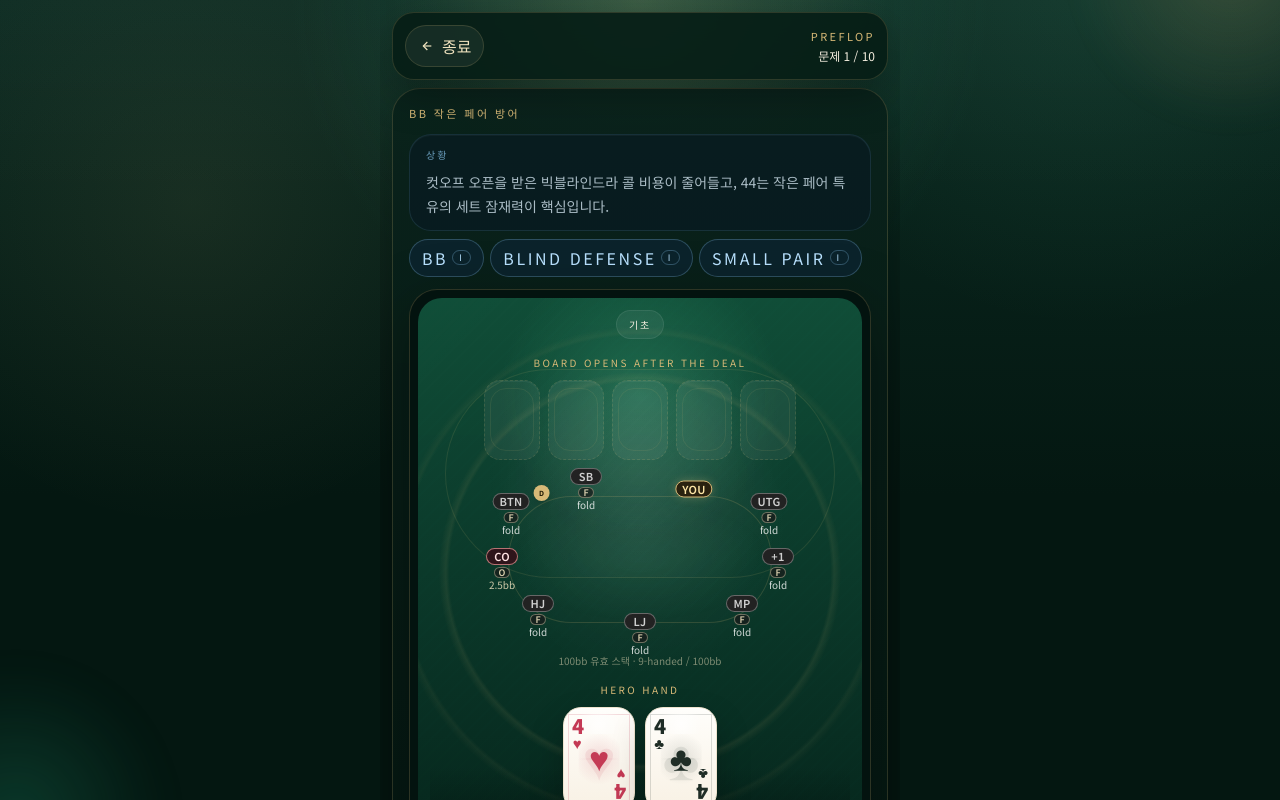
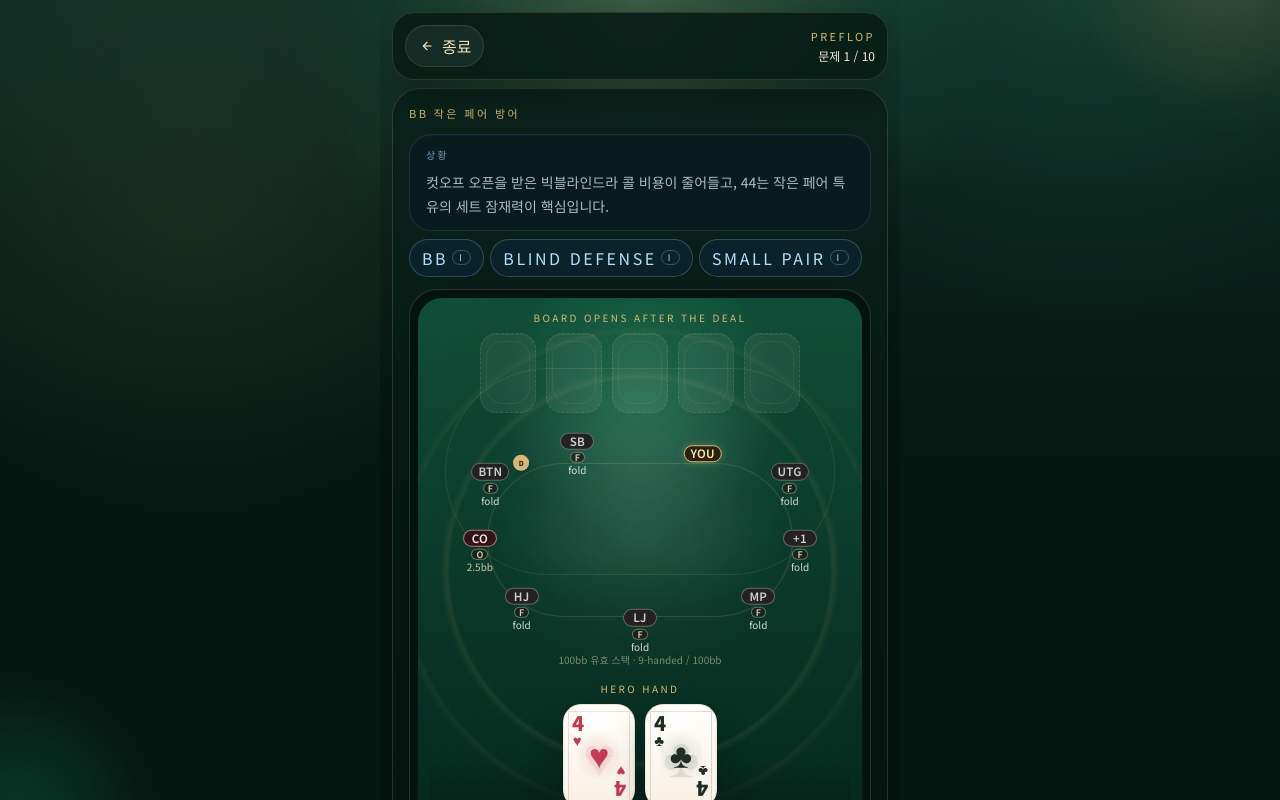
Before and after one commit to Jaeho211/holdem-ready, a Next.js app: page / in a window 1280 px wide. Both pictures are taken after a click on the button "오늘의 10문제 시작". Shown: the top 800 px of the page. Built offline with nearby package versions, Linux system fonts and the light colour scheme.

Commit message:
Refine quiz table layout and QA viewport

```diff
--- a/app/_components/poker-table.tsx
+++ b/app/_components/poker-table.tsx
@@ -144,7 +144,7 @@ function SeatMarker({
         <div
           data-qa-region={`table-seat-chip:${seat}`}
           className={cn(
-            "flex min-w-[32px] items-center justify-center rounded-full border px-1.5 py-0.5 text-[11px] font-semibold leading-none tracking-wide transition-colors",
+            "flex min-w-[34px] items-center justify-center rounded-full border px-1.5 py-0.5 text-[11.5px] font-semibold leading-none tracking-wide transition-colors",
             style,
             spotlight && "shadow-[0_0_0_1px_rgba(255,231,231,0.18),0_0_18px_rgba(217,137,137,0.24)]",
           )}
@@ -189,9 +189,12 @@ function SeatMarker({
         <span
           data-qa-overlay={`table-spotlight:${seat}`}
           className={cn(
-            "absolute z-10 whitespace-nowrap rounded-full border border-[#d98989]/36 bg-[#3a1b22]/88 px-1.5 py-0.5 text-[9px] font-semibold leading-none tracking-[0.14em] text-[#ffe7e7] shadow-[0_8px_18px_rgba(0,0,0,0.24)]",
+            "absolute z-10 whitespace-nowrap rounded-full border border-[#d98989]/36 bg-[#3a1b22]/88 px-1.5 py-0.5 text-[9px] font-semibold leading-none tracking-[0.08em] text-[#ffe7e7] shadow-[0_8px_18px_rgba(0,0,0,0.24)]",
             seat === "BTN" ? "left-[calc(100%+4px)]" : "left-1/2 -translate-x-1/2",
             spotlightPlacement === "above" ? "bottom-full mb-1" : "top-full mt-1",
+            seat !== "BTN" && "after:absolute after:left-1/2 after:w-px after:-translate-x-1/2 after:bg-[#d98989]/42 after:content-['']",
+            seat !== "BTN" && spotlightPlacement === "above" && "after:top-full after:h-2",
+            seat !== "BTN" && spotlightPlacement === "below" && "after:bottom-full after:h-2",
           )}
         >
           {spotlightCopy}
@@ -225,11 +228,11 @@ export function PokerTableVisual({
     : null;
 
   return (
-    <div className="mt-3 flex w-full flex-col items-center gap-2">
+    <div className="mt-2 flex w-full flex-col items-center gap-2">
       {/* Oval table with seats */}
       <div
         data-qa-region="table-root"
-        className="relative w-full max-w-[300px] aspect-[1.7]"
+        className="relative w-full max-w-[336px] aspect-[1.62] sm:max-w-[348px]"
         role="group"
         aria-label="Preflop poker table seat status"
       >
--- a/app/_components/screens.tsx
+++ b/app/_components/screens.tsx
@@ -695,20 +695,14 @@ function TableScene({
       >
         <div className="pointer-events-none absolute inset-x-[6%] top-[13%] h-[38%] rounded-[999px] border border-[#d7b977]/12 bg-[radial-gradient(circle_at_center,rgba(255,255,255,0.07),transparent_70%)]" />
         <div className="pointer-events-none absolute inset-x-3 bottom-0 h-20 bg-[linear-gradient(180deg,rgba(4,23,17,0),rgba(4,23,17,0.78))]" />
-        <div className="relative z-10 flex min-h-0 flex-1 flex-col items-center justify-between">
-          <div className="flex flex-wrap items-center justify-center gap-2">
-            <span className="rounded-full border border-white/8 bg-white/6 px-3 py-1.5 text-[10px] uppercase tracking-[0.18em] text-[#f6efe0]">
-              {question.difficulty}
-            </span>
-          </div>
-
-          <div ref={boardWrapperRef} className="mt-4 w-full text-center">
+        <div className="relative z-10 flex min-h-0 flex-1 flex-col items-center gap-3">
+          <div ref={boardWrapperRef} className="w-full text-center">
             <p className="text-[10px] uppercase tracking-[0.24em] text-[#d7b977]">
               {question.category === "preflop" ? "Board Opens After The Deal" : "Board"}
             </p>
             <div
               ref={boardRowRef}
-              className="mt-2.5 flex flex-nowrap justify-center gap-1.5 sm:gap-2"
+              className="mt-2 flex flex-nowrap justify-center gap-2 sm:gap-2.5"
               style={boardScale < 1 ? { zoom: boardScale } : undefined}
             >
               {boardSlots.map((card, index) => (
@@ -738,7 +732,7 @@ function TableScene({
                 postflopAction={question.actionBefore}
                 currentBet={question.villainBet}
               />
-              <div data-qa-region="table-scene-details" className="mt-2 grid w-full grid-cols-2 gap-2">
+              <div data-qa-region="table-scene-details" className="mt-1 grid w-full grid-cols-2 gap-2">
                 {sceneDetails.map((detail) => (
                   <TableSceneStat
                     key={`${question.id}-${detail.label}`}
@@ -751,7 +745,7 @@ function TableScene({
             </>
           ) : (
             question.holeCards ? (
-              <div data-qa-region="table-scene-details" className="mt-3 grid w-full grid-cols-2 gap-2">
+              <div data-qa-region="table-scene-details" className="mt-2 grid w-full grid-cols-2 gap-2">
                 {sceneDetails.map((detail) => (
                   <TableSceneStat
                     key={`${question.id}-${detail.label}`}
@@ -762,7 +756,7 @@ function TableScene({
                 ))}
               </div>
             ) : question.mathFocus.includes("아웃") || question.mathFocus.toLowerCase().includes("outs") ? (
-              <div className="mt-3 w-full text-center">
+              <div className="mt-2 w-full text-center">
                 <p className="text-[10px] uppercase tracking-[0.22em] text-[#8ecdf7]">{question.mathFocus}</p>
                 <p className="mt-2 text-[11px] leading-4 text-[#d9ecfa]/68">
                   필요한 용어는 문제 제목 아래 칩에서 바로 확인할 수 있습니다.
@@ -778,9 +772,9 @@ function TableScene({
             )
           )}
 
-          <div className="mt-4 text-center">
+          <div className="mt-auto w-full pt-1 text-center">
             <p className="text-[10px] uppercase tracking-[0.24em] text-[#d7b977]">{heroLabel}</p>
-            <div className="mt-2.5 flex justify-center gap-2.5">
+            <div className="mt-2 flex justify-center gap-2.5">
               {(heroCards.length ? heroCards : [null, null]).map((card, index) => (
                 <PlayingCard
                   key={`${question.id}-hero-${index}`}
@@ -791,7 +785,7 @@ function TableScene({
                 />
               ))}
             </div>
-            <p className="mt-2 text-[11px] leading-4 text-[#efe2be]/70">{heroHint}</p>
+            <p className="mt-1.5 text-[11px] leading-4 text-[#efe2be]/70">{heroHint}</p>
           </div>
         </div>
       </div>
--- a/scripts/qa-ui.mjs
+++ b/scripts/qa-ui.mjs
@@ -5,8 +5,8 @@ import process from "node:process";
 import { chromium } from "@playwright/test";
 
 const SCREENSHOT_VIEWPORT = {
-  width: 390,
-  height: 845,
+  width: 384,
+  height: 832,
   device: "galaxy-s24",
 };
 const OUTPUT_DIR = path.resolve(".qa-artifacts/ui");
```
